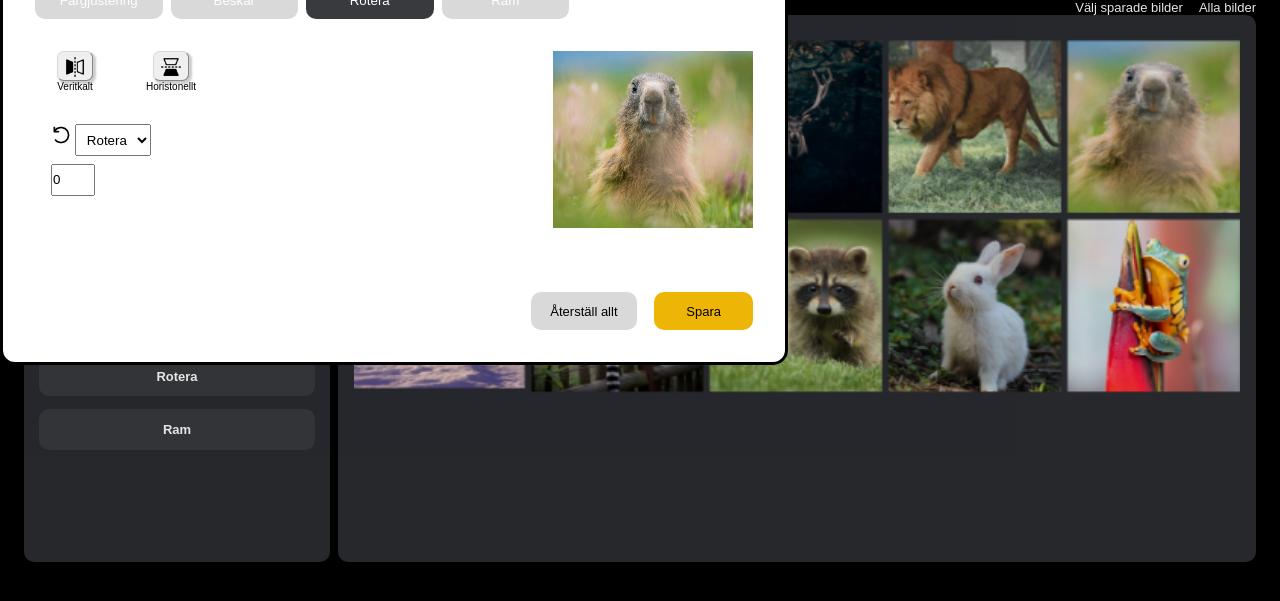
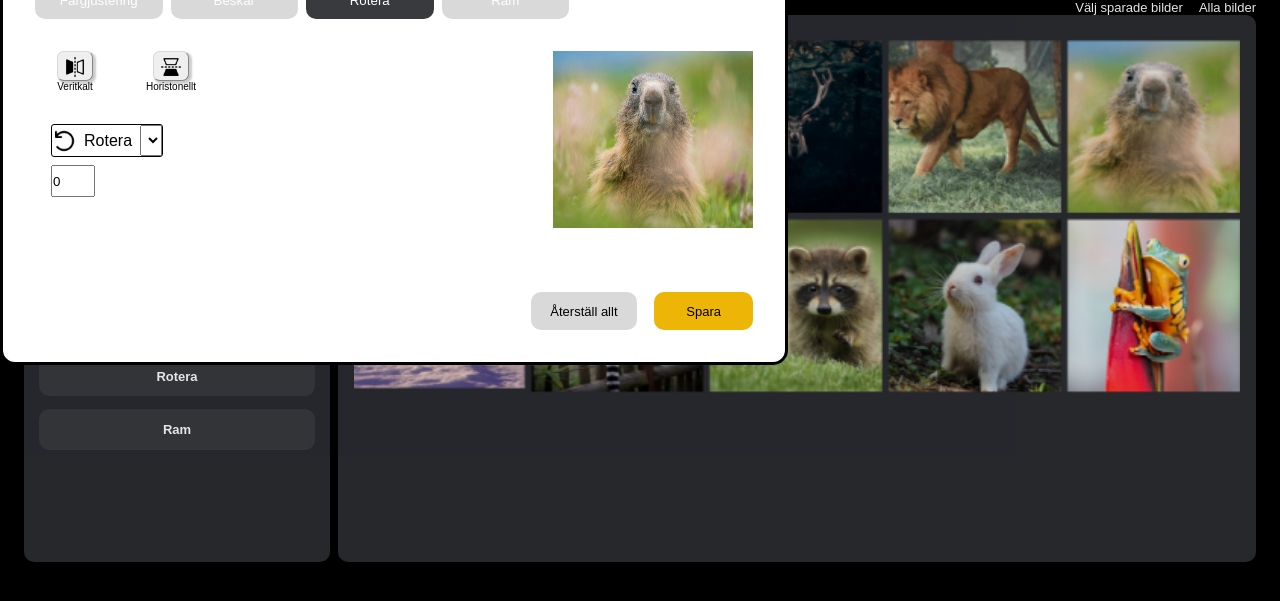
Before and after one commit to Jessica-a11y/uxproject, a plain HTML site: page index.html in a window 1280 px wide. Both pictures are taken after a click on the button "Rotera". Shown: the part 53-654 px from the top of the page. Drawn offline with Linux system fonts and the light colour scheme.

Commit message:
chainging rotate dialog

```diff
--- a/index.html
+++ b/index.html
@@ -182,9 +182,12 @@
                     </div>
                     <div class="rotate-column-one">
                         <div class="rotate-dropdown">
+                            <div>
                             <img class="rotate-left-icon" src="img/rotate-left.png" alt="rotate icon">
+                            <span>Rotera</span>
+                        </div>
                             <select class="select-rotation">
-                                <option value="" style="background-image: url(img/rotate-left.png);"> Rotera</option>
+                                <option value=""></option>
                                 <option value="0">0</option>
                                 <option value="90">90</option>
                                 <option value="180">180</option>
--- a/style.css
+++ b/style.css
@@ -439,13 +439,35 @@ gap: 0.1rem;
 
 }
 
-.rotate-left-icon {
-    width: 20px;
-    height: 20px;
+.rotate-dropdown {
+    border: 1px solid black;
+    border-radius: 3px;
+    display: flex;
+    align-items: center;
+    width: 7rem;
+    box-sizing: border-box;
+
+    span {
+        padding-right: 0.5rem;
+    }
 }
 
+.rotate-dropdown > div {
+    display: flex;
+    align-items: center;
+    gap: 8px;
+}
+
+.rotate-left-icon {
+    width: 24px;
+    height: 24px;
+}
+
+
 .select-rotation {
-    padding: 0.4rem;
+    padding: 5px 10px;
+    width: 1.2rem;
+    font-size: 16px;
 }
 
 
```
